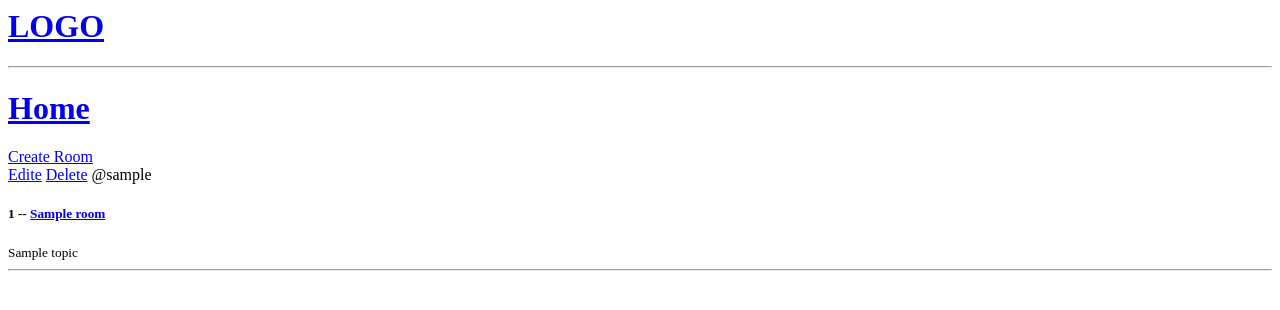
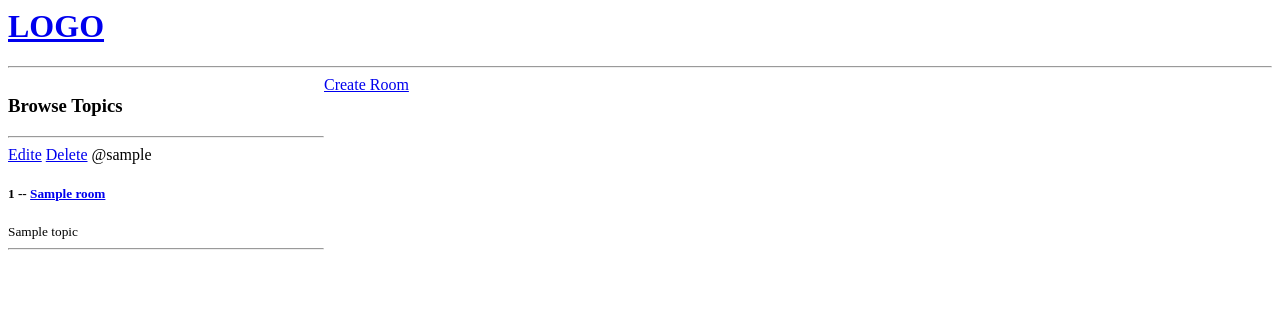
Before and after one commit to Hosein110011/chatroom, a Django app: page / in a window 1280 px wide. Shown: the top 310 px of the page. Run offline with Django 4.2, Linux system fonts and the light colour scheme; tables that the repository leaves empty hold one stand-in row (values such as "Sample post").

```diff
--- a/base/templates/base/home.html
+++ b/base/templates/base/home.html
@@ -1,11 +1,22 @@
 {% extends 'main.html' %}
 
 {% block content %}
+<style>
+    .home-container{
+        display: grid;
+        grid-template-columns: 1fr 3fr;
+    }
+</style>
 
-<a href="{% url 'home' %}"><h1>Home</h1></a>
+<div class="home-container">
+    <div>
+        <h3>Browse Topics</h3>
+        <hr>
+    </div>
+
+    {% comment %} <a href="{% url 'home' %}"><h1>Home</h1></a> {% endcomment %}
 
 
-<div>
 
     <a href="{% url 'create-room' %}">Create Room</a>
 
@@ -26,7 +37,7 @@
 
 </div>
 
-
+</div>
 
 
 
--- a/base/templates/base/room_form.html
+++ b/base/templates/base/room_form.html
@@ -8,7 +8,7 @@
         {% csrf_token %}
         {{form.as_p}}
 
-        <input type="submit" value="Submit"/>
+        <input type="submit" value="Submit" />
     </form>
 </div>
 
--- a/base/views.py
+++ b/base/views.py
@@ -37,9 +37,11 @@ def createRoom(request):
 def updateRoom(request, pk):
     room = Room.objects.get(id=pk)
     form = RoomForm(instance=room)
-    if form.is_valid():
-        form.save(commit=True)
-        return redirect('home')
+    if request.method == 'POST':
+        form = RoomForm(request.POST, instance=room)
+        if form.is_valid():
+            form.save(commit=True)
+            return redirect('home')
 
     context = {'form':form}
     return render(request, 'base/room_form.html', context)
```
